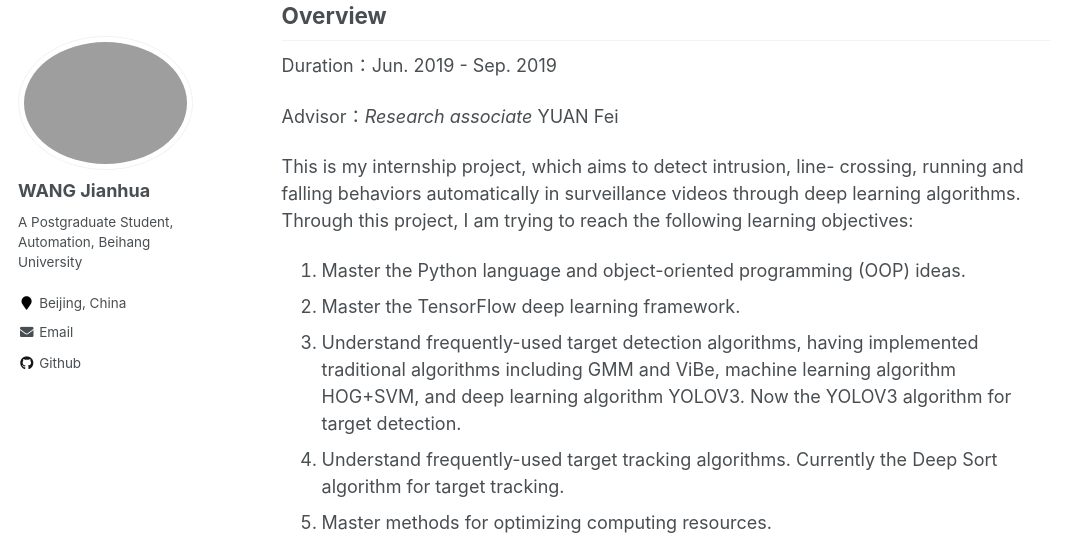
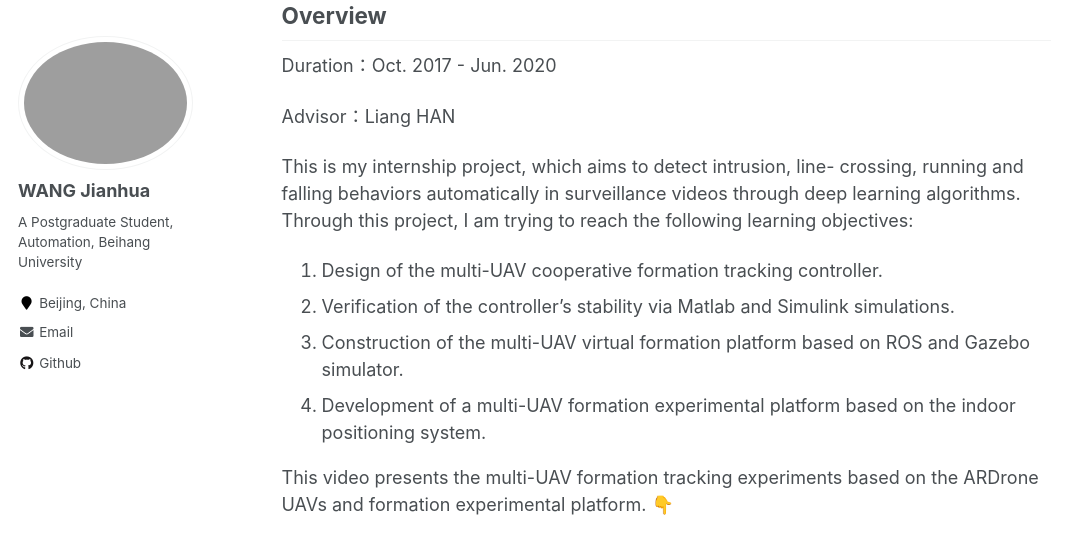
Before and after one commit to jianhua-WANG-ENS/old-homepage, a Jekyll site: the page built from _Projects/Research on multi-UAV formation tracking control technologies and applications.md, in a window 1280 px wide and 1400 px high, scrolled down 286 px, cut to the strip 0-542 px from the top of the window. Shown: the whole strip, without its empty margins (0-1083 px from the left). Built offline with Jekyll 4.4.1, drawn with Linux system fonts in a browser that asks for light colours; some of the changed text lies outside the part shown.

Commit message:
Update Research on multi-UAV formation tracking control technologies and applications.md

```diff
--- a/_Projects/Research on multi-UAV formation tracking control technologies and applications.md
+++ b/_Projects/Research on multi-UAV formation tracking control technologies and applications.md
@@ -1,7 +1,7 @@
 ---
 title: "Research on multi-UAV formation tracking control technologies and applications"
 permalink: /Projects/DTAB/
-excerpt: The project is supported by National Natural Science Foundation of China <br/> <a href="https://jianhua-WANG-BUAA.github.io/Projects/DTAB/"><img src="https://s2.ax1x.com/2019/10/16/KkV8gA.jpg" alt="KkV8gA.jpg" border="0" width="500" /></a>
+excerpt: The project is supported by National Natural Science Foundation of China. <br/> <a href="https://jianhua-WANG-BUAA.github.io/Projects/DTAB/"><img src="https://s2.ax1x.com/2019/10/16/KkV8gA.jpg" alt="KkV8gA.jpg" border="0" width="500" /></a>
 collection: Projects
 date: 2020-06-01
 tags:
@@ -10,33 +10,19 @@ tags:
 
 ## Overview
 
-Duration：Jun. 2019 - Sep. 2019
+Duration：Oct. 2017 - Jun. 2020
 
-Advisor：*Research associate* YUAN Fei
+Advisor：Liang HAN
 
 This is my internship project, which aims to detect intrusion, line- crossing, running and falling behaviors automatically in surveillance videos through deep learning algorithms. Through this project, I am trying to reach the following learning objectives:
 
-1. Master the Python language and object-oriented programming (OOP) ideas.
-2. Master the TensorFlow deep learning framework.
-3. Understand frequently-used target detection algorithms, having implemented traditional algorithms including GMM and ViBe, machine learning algorithm HOG+SVM, and deep learning algorithm YOLOV3. Now the YOLOV3 algorithm for target detection.
-4. Understand frequently-used target tracking algorithms. Currently the Deep Sort algorithm for target tracking.
-5. Master methods for optimizing computing resources.
 
-This video presents basic functions of this project. 👇
+1. Design of the multi-UAV cooperative formation tracking controller.
+2. Verification of the controller's stability via Matlab and Simulink simulations.
+3. Construction of the multi-UAV virtual formation platform based on ROS and Gazebo simulator.
+4. Development of a multi-UAV formation experimental platform based on the indoor positioning system.
 
-<iframe width="560" height="315" src="https://www.youtube.com/embed/kFEjHOXokIw" frameborder="0" allow="accelerometer; autoplay; encrypted-media; gyroscope; picture-in-picture" allowfullscreen></iframe>
 
-|       Name        |              Configuration              |
-| :---------------: | :-------------------------------------: |
-|     Processor     | Intel® Core™ i7-8700 CPU @ 3.20GHz × 12 |
-|        GPU        |           GeForce GTX 1050 Ti           |
-|      Memory       |                  16 GB                  |
-| Operating system  |        Ubuntu 16.04.6 LTS 64-bit        |
-| Video information |             1280*720 30FPS              |
-| Processing speed  |                  7FPS                   |
+This video presents the multi-UAV formation tracking experiments based on the ARDrone UAVs and formation experimental platform. 👇
 
-The code for the YOLOv3 algorithm and the Deep Sort algorithm refer to the following repositories: [Https://github.com/Qidian213/deep_sort_yolov3](Https://github.com/Qidian213/deep_sort_yolov3), [Https://github.com/YunYang1994/tensorflow-yolov3](Https://github.com/YunYang1994/tensorflow-yolov3) and [Https://github.com/nwojke/deep_sort](Https://github.com/nwojke/deep_sort). Owing to these projects! I hope that one day, I could contribute to the open-source community like them.
-
-I tried to train a classifier to identify the falling behaviors based on target detection. However, my samples gathered from YouTube resulted in poor generalization performance.
-
-P.S. I found that YunYang posted a code analysis of YOLOV3. If you are interested, you can go to: [https://github.com/YunYang1994/CodeFun/blob/master/005-paper_reading/YOLOv3.md](https://github.com/YunYang1994/CodeFun/blob/master/005-paper_reading/YOLOv3.md)
+<iframe width="560" height="315" src="https://www.youtube.com/embed/dHqNoYIUqD8" frameborder="0" allow="accelerometer; autoplay; encrypted-media; gyroscope; picture-in-picture" allowfullscreen></iframe>
```
